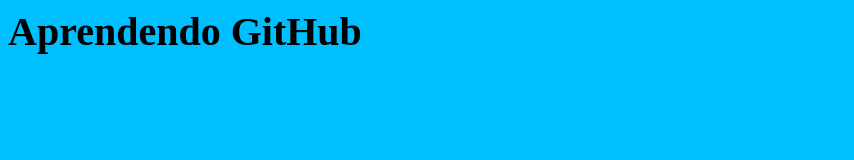
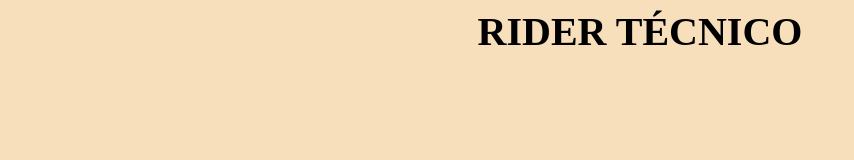
Before and after one commit to Rafael160807/My_site, a plain HTML site: page index.html in a window 1280 px wide. Shown: the whole page, without its empty margins (0-854 px from the left). Drawn offline with Linux system fonts and the light colour scheme.

Commit message:
Atualização color e name

```diff
--- a/estilo.css
+++ b/estilo.css
@@ -4,5 +4,6 @@
 }
 
 body {
-    background-color: deepskyblue;
+    background-color:rgb(247, 223, 188);
+    text-align: center;
 }
--- a/index.html
+++ b/index.html
@@ -4,6 +4,6 @@
         <link rel="stylesheet" href="estilo.css">
     </head>
     <body>
-        <h1>Aprendendo GitHub</h1>
+        <h1>RIDER TÉCNICO</h1>
     </body>
 </html>
```
